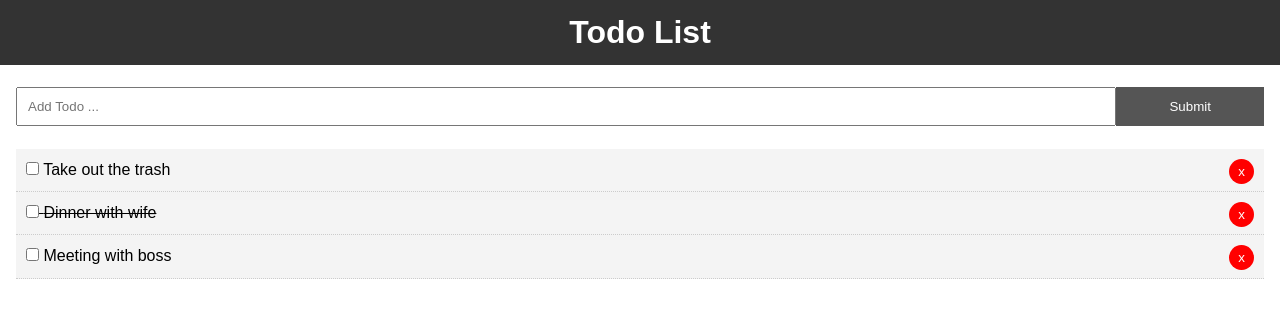
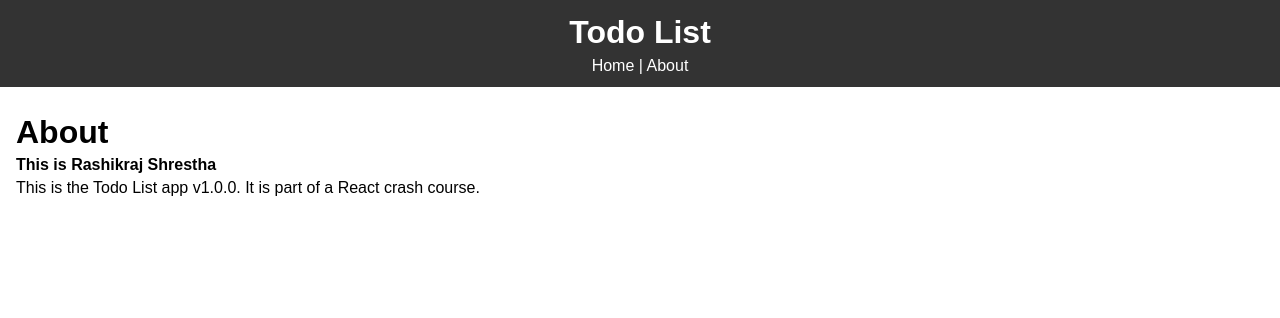
Before and after one commit to Rashik-raj/react_todo_app, a React (Create React App) app: page /about in a window 1280 px wide. Shown: the top 318 px of the page. Built offline with nearby package versions, Linux system fonts and the light colour scheme.

Commit message:
react basic route completed

```diff
--- a/package.json
+++ b/package.json
@@ -8,6 +8,7 @@
     "@testing-library/user-event": "^7.2.1",
     "react": "^16.13.1",
     "react-dom": "^16.13.1",
+    "react-router-dom": "^5.2.0",
     "react-scripts": "3.4.3"
   },
   "scripts": {
--- a/src/App.js
+++ b/src/App.js
@@ -1,7 +1,9 @@
 import React, { Component } from 'react';
-import Header from './components/layout/Header'
-import Todos from './components/Todos'
-import AddTodo from './components/AddTodo'
+import { BrowserRouter as Router, Route} from 'react-router-dom';
+import Header from './components/layout/Header';
+import Todos from './components/Todos';
+import AddTodo from './components/AddTodo';
+import About from './components/pages/About';
 
 import './App.css';
 
@@ -49,15 +51,22 @@ class App extends Component {
 
   render() {
     return (
+      <Router>
         <div className="App">
           <Header />
           <div className="container">
             <br></br>
+            <Route exact path="/" render={props => (
+              <React.Fragment>
                 <AddTodo addTodo={this.addTodo}/>
                 <br></br>
                 <Todos todos={this.state.todos} delTodo={this.delTodo} markComplete={this.markComplete}/>
+              </React.Fragment>
+            )}/>
+            <Route path="/about" component={About}/>
           </div>
         </div>
+      </Router>
     );
   }
 }
--- a/src/components/layout/Header.js
+++ b/src/components/layout/Header.js
@@ -1,9 +1,10 @@
-import React from 'react'
-
+import React from 'react';
+import { Link } from 'react-router-dom';
 export default function Header() {
     return (
-        <header>
-            <h1 style={headerStyle}>Todo List</h1>
+        <header style={headerStyle}>
+            <h1>Todo List</h1>
+            <Link style={linkStyle} to="/">Home</Link> | <Link style={linkStyle} to="/about">About</Link>
         </header>
     )
 }
@@ -14,3 +15,8 @@ const headerStyle = {
     textAlign: 'center',
     padding: '10px'
 }
+
+const linkStyle = {
+    color: '#fff',
+    textDecoration: 'none'
+}
--- /dev/null
+++ b/src/components/pages/About.js
@@ -0,0 +1,11 @@
+import React from 'react'
+
+export default function About() {
+    return (
+        <React.Fragment>
+            <h1>About</h1>
+            <h4>This is Rashikraj Shrestha</h4>
+            <p>This is the Todo List app v1.0.0. It is part of a React crash course.</p>
+        </React.Fragment>
+    )
+}
```
Also changed, not shown: 1 other file (tests, documents, lock files or other folders). Lines whose indentation alone changed are shown as unchanged.
